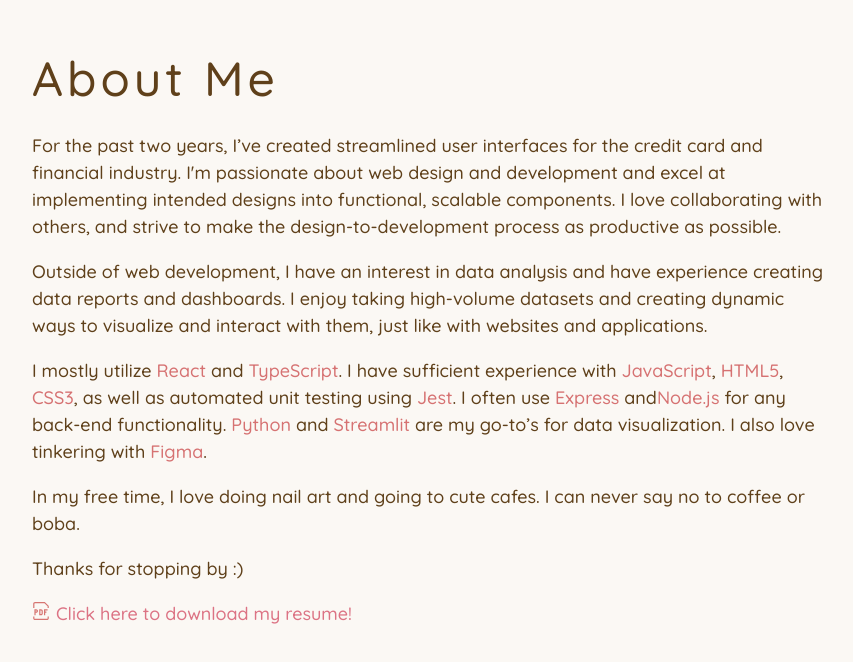
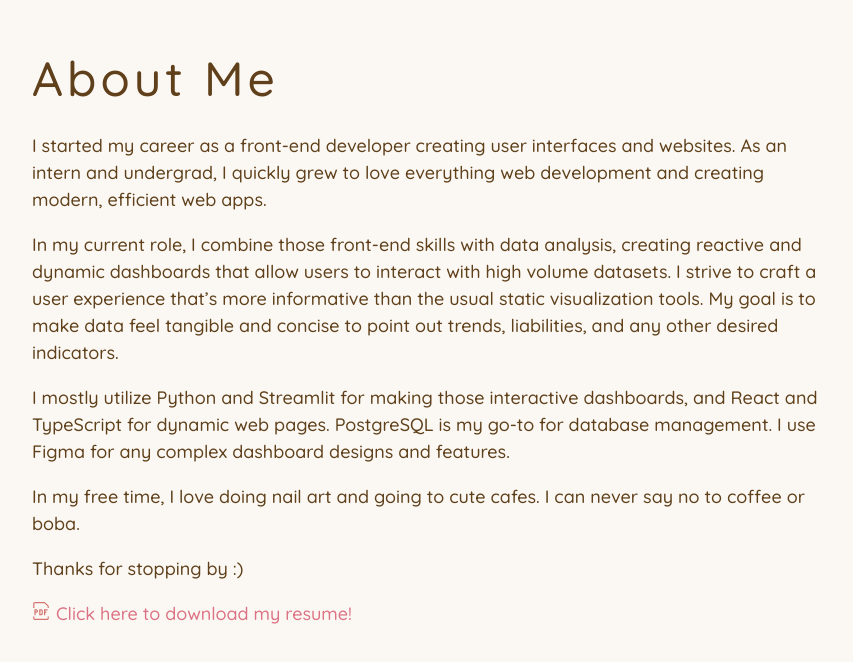
Before and after one commit to jenawen/me, a React (Vite) app: page / in a window 1280 px wide. Shown: the part 882-1544 px from the top of the page, without its empty margins (58-911 px from the left). Built offline with nearby package versions, Linux system fonts and the light colour scheme.

Commit message:
adding better abt me

```diff
--- a/src/components/AboutMe/index.tsx
+++ b/src/components/AboutMe/index.tsx
@@ -8,35 +8,25 @@ const AboutMe = () => {
 
       <div className="aboutme-text">
         <p>
-          For the past two years, I’ve created streamlined user interfaces for
-          the credit card and financial industry. I'm passionate about web
-          design and development and excel at implementing intended designs into
-          functional, scalable components. I love collaborating with others, and
-          strive to make the design-to-development process as productive as
-          possible.
+          I started my career as a front-end developer creating user interfaces
+          and websites. As an intern and undergrad, I quickly grew to love
+          everything web development and creating modern, efficient web apps.
         </p>
 
         <p>
-          Outside of web development, I have an interest in data analysis and
-          have experience creating data reports and dashboards. I enjoy taking
-          high-volume datasets and creating dynamic ways to visualize and
-          interact with them, just like with websites and applications.
+          In my current role, I combine those front-end skills with data
+          analysis, creating reactive and dynamic dashboards that allow users to
+          interact with high volume datasets. I strive to craft a user
+          experience that’s more informative than the usual static visualization
+          tools. My goal is to make data feel tangible and concise to point out
+          trends, liabilities, and any other desired indicators.
         </p>
 
         <p>
-          I mostly utilize <span style={{ color: "#D67272" }}> React </span> and
-          <span style={{ color: "#D67272" }}> TypeScript</span>. I have
-          sufficient experience with{" "}
-          <span style={{ color: "#D67272" }}> JavaScript</span>,{" "}
-          <span style={{ color: "#D67272" }}> HTML5</span>,{" "}
-          <span style={{ color: "#D67272" }}> CSS3</span>, as well as automated
-          unit testing using <span style={{ color: "#D67272" }}>Jest</span>. I
-          often use <span style={{ color: "#D67272" }}>Express</span> and
-          <span style={{ color: "#D67272" }}>Node.js</span> for any back-end
-          functionality. <span style={{ color: "#D67272" }}>Python</span> and{" "}
-          <span style={{ color: "#D67272" }}>Streamlit</span> are my go-to’s for
-          data visualization. I also love tinkering with{" "}
-          <span style={{ color: "#D67272" }}>Figma</span>.
+          I mostly utilize Python and Streamlit for making those interactive
+          dashboards, and React and TypeScript for dynamic web pages. PostgreSQL
+          is my go-to for database management. I use Figma for any complex
+          dashboard designs and features.
         </p>
 
         <p>
```
